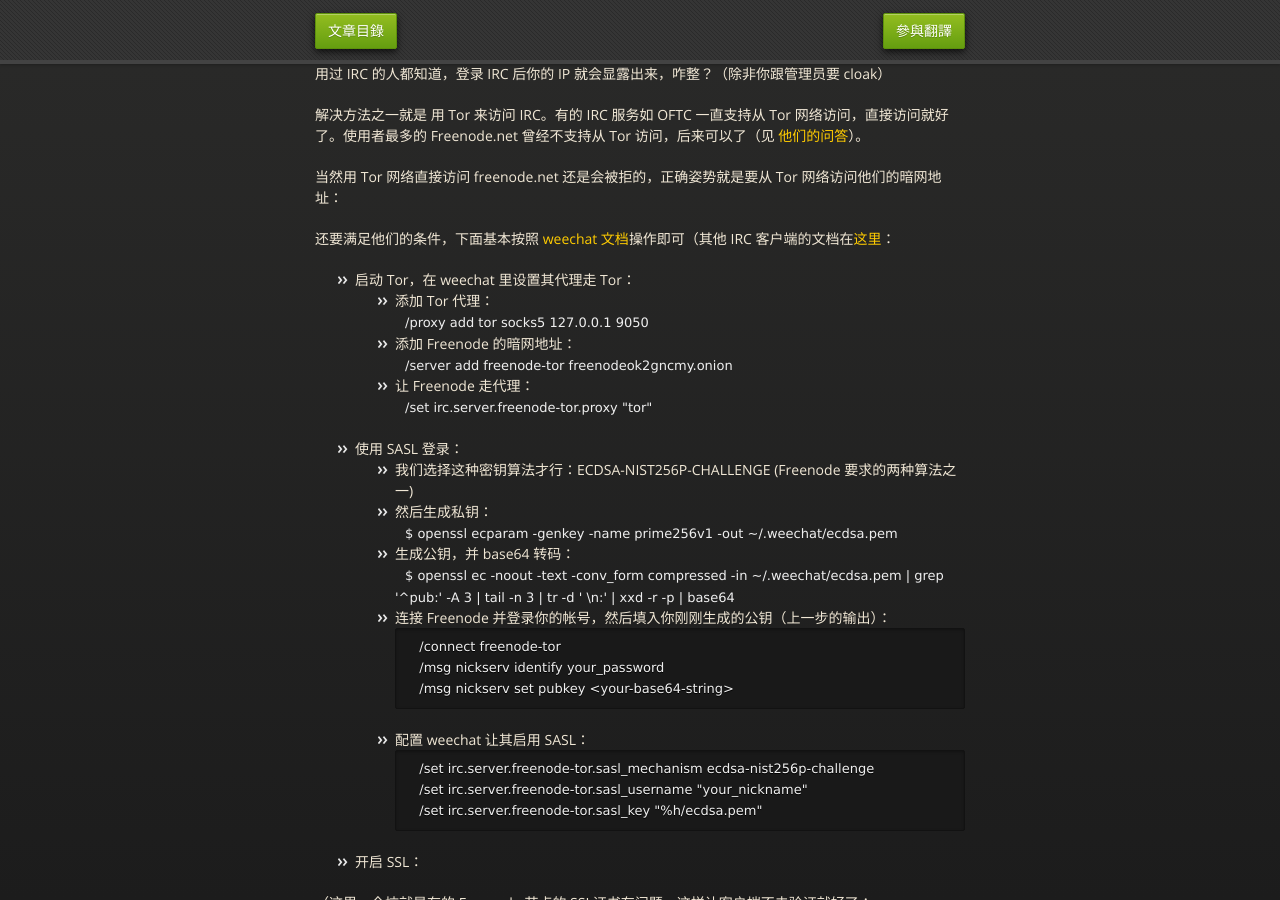
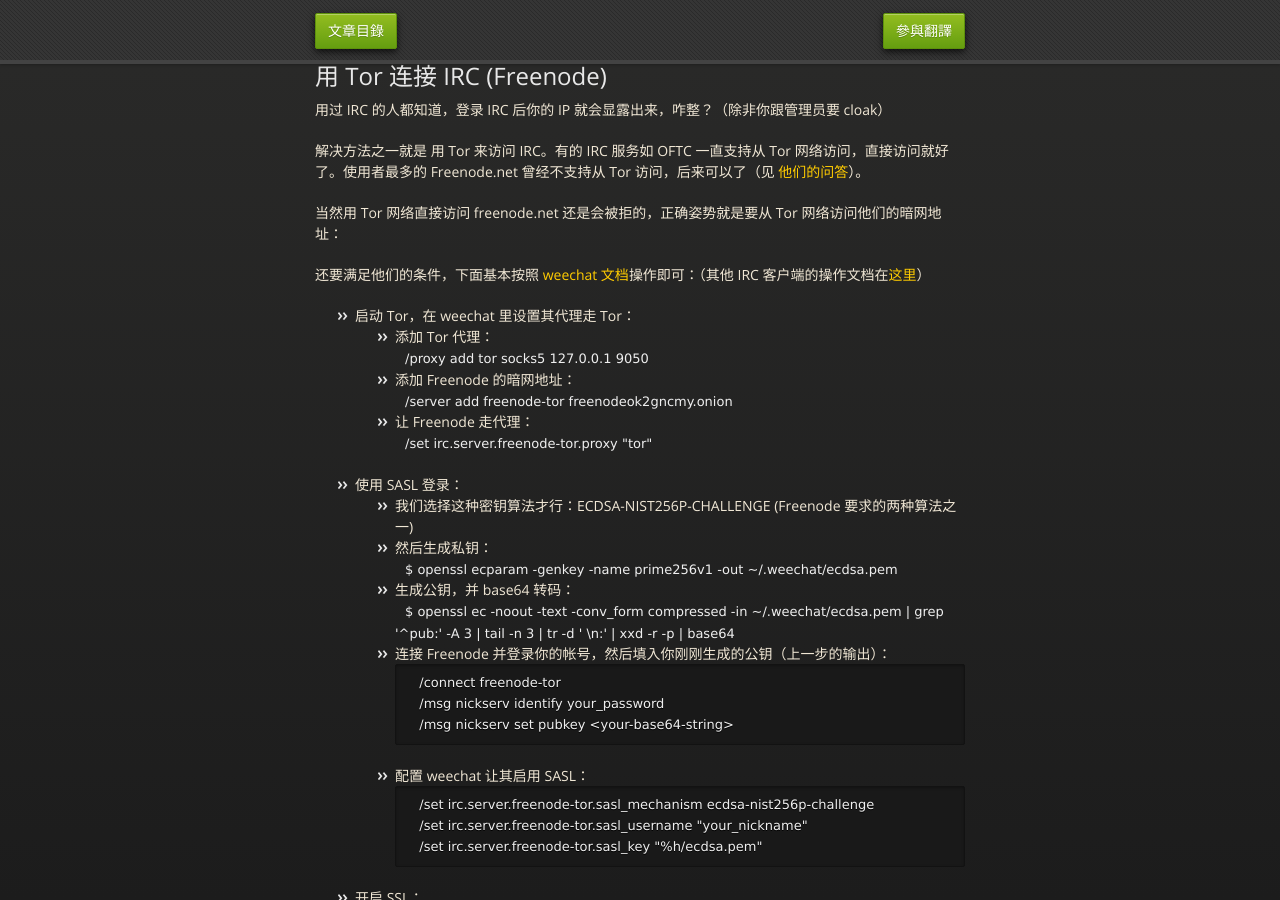
Before and after one commit to mdrights/os-observe, a Jekyll site: the page built from _posts/2018-11-14-Freenode-Tor.md, in a window 1280 px wide and 900 px high. Built offline with Jekyll 4.4.1, drawn with Linux system fonts in a browser that asks for light colours.

Commit message:
refine these posts.

```diff
--- a/_posts/2018-11-14-Freenode-Tor.md
+++ b/_posts/2018-11-14-Freenode-Tor.md
@@ -1,6 +1,7 @@
 ---
 title: 用 Tor 连接 IRC (Freenode)
 ---
+## 用 Tor 连接 IRC (Freenode)
 
 用过 IRC 的人都知道，登录 IRC 后你的 IP 就会显露出来，咋整？（除非你跟管理员要 cloak）
 
@@ -8,7 +9,9 @@
 
 当然用 Tor 网络直接访问 freenode.net 还是会被拒的，正确姿势就是要从 Tor 网络访问他们的暗网地址：
 
-还要满足他们的条件，下面基本按照 [weechat 文档](https://www.weechat.org/files/doc/stable/weechat_user.en.html#irc_sasl_authentication)操作即可（其他 IRC 客户端的文档在[这里](https://freenode.net/kb/answer/sasl)：
+<!--more-->
+
+还要满足他们的条件，下面基本按照 [weechat 文档](https://www.weechat.org/files/doc/stable/weechat_user.en.html#irc_sasl_authentication)操作即可：（其他 IRC 客户端的操作文档在[这里](https://freenode.net/kb/answer/sasl)）
 
 - 启动 Tor，在 weechat 里设置其代理走 Tor：
 	- 添加 Tor 代理：
```
Also changed, not shown: _posts/2018-07-22-antiG-live-os.md (+2 -0 lines), _posts/2018-08-12-my-security-strategies.md (+1 -0 lines), _posts/2018-10-17-verify-signal-apk.md (+4 -0 lines).
